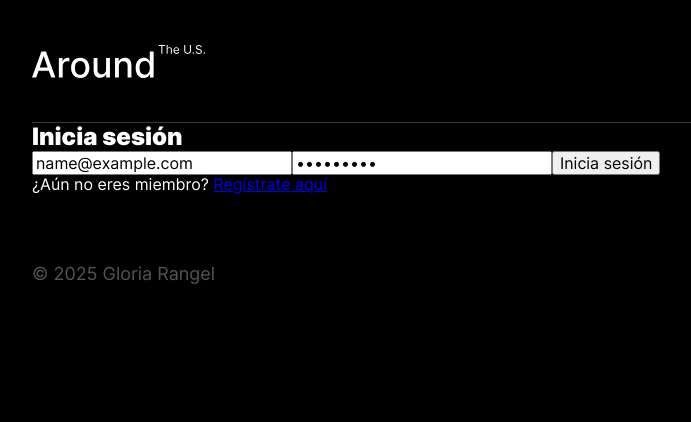
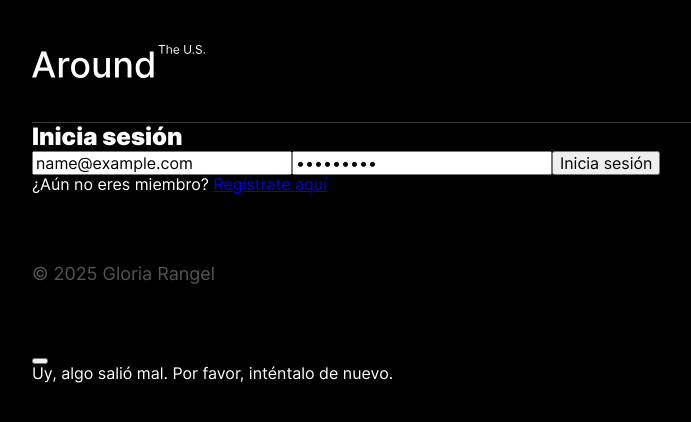
Before and after one commit to NorimNori/web_project_around_react, a React (Vite) app: page /signin in a window 1280 px wide. Both pictures are taken after typing "name@example.com", "Sample123" into the empty fields and a click on the button "Inicia sesión". Shown: the top 422 px of the page, without its empty margins (168-859 px from the left). Built offline with nearby package versions, Linux system fonts and the light colour scheme; no server answers.

Commit message:
feat: add infotooltip component for signup process

```diff
--- a/src/components/App.jsx
+++ b/src/components/App.jsx
@@ -9,6 +9,7 @@ import Signin from "./signin/Signin.jsx";
 import Signup from "./signup/Signup.jsx";
 import ProtectedRoute from "./ProtectedRoute.jsx";
 import { auth } from "../utils/auth.js";
+import InfoTooltip from "./infotooltip/Infotooltip.jsx";
 
 function App() {
   const [isLoggedIn, setIsLoggedIn] = useState(false);
@@ -105,15 +106,18 @@ function App() {
   }
 
   async function handleSignup({ email, password }) {
-    auth
-      .register(email, password)
-      .then(() => {
-        setTooltip({ isOpen: true, isSuccess: true });
-        navigate("/signin");
-      })
-      .catch(() => {
-        setTooltip({ isOpen: true, isSuccess: false });
-      });
+    try {
+      await auth.register(email, password);
+      setTooltip({ isOpen: true, isSuccess: true });
+      navigate("/signin");
+    } catch (error) {
+      setTooltip({ isOpen: true, isSuccess: false });
+      console.error(error);
+    }
+  }
+
+  function handleCloseTooltip() {
+    setTooltip({ isOpen: false, isSuccess: false });
   }
 
   return (
@@ -146,6 +150,11 @@ function App() {
           />
         </Routes>
         <Footer />
+        <InfoTooltip
+          isOpen={tooltip.isOpen}
+          isSuccess={tooltip.isSuccess}
+          onClose={handleCloseTooltip}
+        />
       </div>
     </CurrentUserContext.Provider>
   );
--- /dev/null
+++ b/src/components/infotooltip/Infotooltip.jsx
@@ -0,0 +1,27 @@
+export default function InfoTooltip({ isOpen, onClose, isSuccess }) {
+  if (!isOpen) return null;
+
+  return (
+    <div className="modal modal_opened">
+      <div className="modal__container modal__container_type_tooltip">
+        <button
+          className="modal__close-button"
+          type="button"
+          onClick={onClose}
+        />
+        <div
+          className={`modal__tooltip-icon ${
+            isSuccess
+              ? "modal__tooltip-icon_type_success"
+              : "modal__tooltip-icon_type_error"
+          }`}
+        />
+        <p className="modal__tooltip-text">
+          {isSuccess
+            ? "¡Correcto! Ya estás registrado."
+            : "Uy, algo salió mal. Por favor, inténtalo de nuevo."}
+        </p>
+      </div>
+    </div>
+  );
+}
```
